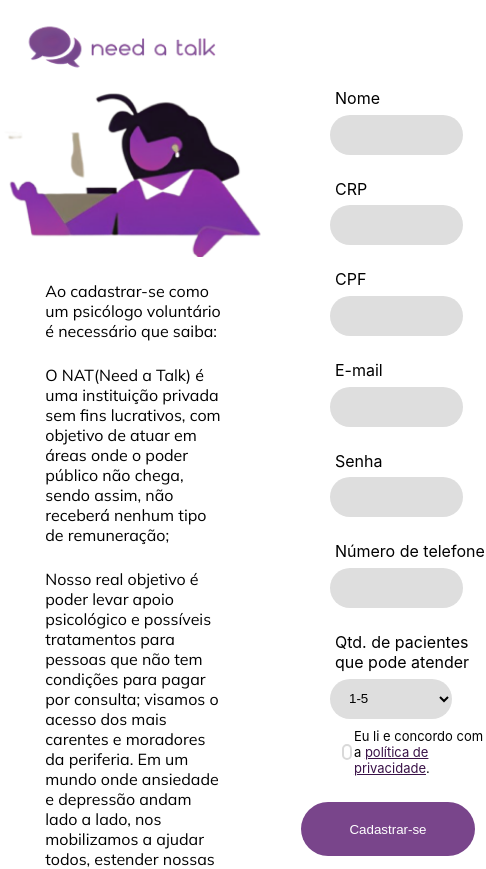
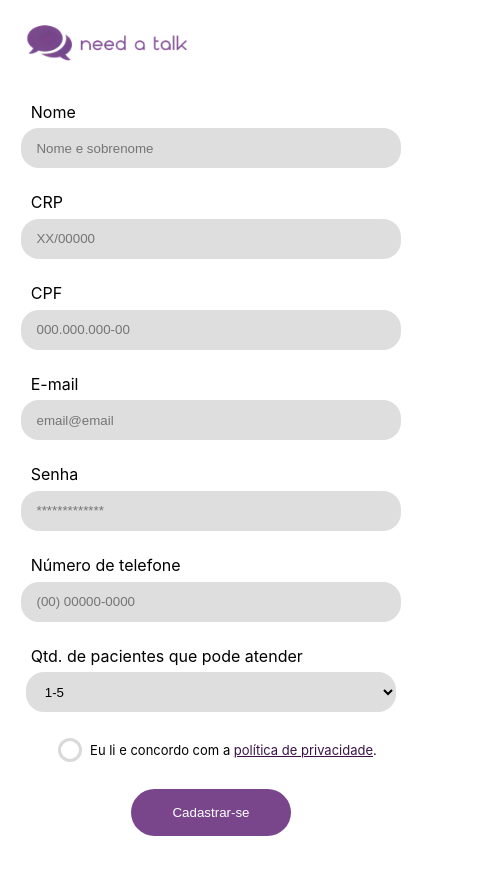
Before and after one commit to vittodip/TCC, a React app in the folder site/: page /cadastro/voluntario in a window 390 px wide. Shown: the top 869 px of the page, 486 px wide, since content can reach past the window. Built offline with nearby package versions, Linux system fonts and the light colour scheme; a web font is replaced by a local one.

Commit message:
html/css cadastro voluntario 100%

```diff
--- /dev/null
+++ b/site/src/components/cadastro/voluntario/index.js
@@ -0,0 +1,11 @@
+import '../../../pages/cadastro/cadastroVoluntario/index.scss'
+
+
+export default function InputsVoluntario(props) {
+    return(
+        <div className="s2-alinhamento-inputs">
+                    <label>{props.info}</label>
+                    <input type="text" placeholder={props.placeholder} />
+        </div>
+    )
+}
--- a/site/src/pages/cadastro/cadastroVoluntario/index.js
+++ b/site/src/pages/cadastro/cadastroVoluntario/index.js
@@ -1,5 +1,6 @@
 import './index.scss'
 import LogoHorizontal from '../../../components/logos'
+import InputsVoluntario from '../../../components/cadastro/voluntario'
 
 export default function CadastroVoluntario() {
     return (
@@ -22,30 +23,16 @@ export default function CadastroVoluntario() {
                 <button>Voltar para a página inicial</button>
             </section>
             <section className="secao2">
-                <div className="s2-alinhamento-inputs">
-                    <label>Nome</label>
-                    <input type="text" />
+                <div className='logonat'>
+                    <LogoHorizontal/>
                 </div>
-                <div className="s2-alinhamento-inputs">
-                    <label>CRP</label>
-                    <input type="text" />
-                </div>
-                <div className="s2-alinhamento-inputs">
-                    <label>CPF</label>
-                    <input type="text" />
-                </div>
-                <div className="s2-alinhamento-inputs">
-                    <label>E-mail</label>
-                    <input type="text" />
-                </div>
-                <div className="s2-alinhamento-inputs">
-                    <label>Senha</label>
-                    <input type="text" />
-                </div>
-                <div className="s2-alinhamento-inputs">
-                    <label>Número de telefone</label>
-                    <input type="text" />
-                </div>
+                <InputsVoluntario info='Nome' placeholder='Nome e sobrenome' />
+                <InputsVoluntario info='CRP' placeholder='XX/00000' />
+                <InputsVoluntario info='CPF' placeholder='000.000.000-00' />
+                <InputsVoluntario info='E-mail' placeholder='email@email' />
+                <InputsVoluntario info='Senha' placeholder='*************' />
+                <InputsVoluntario info='Número de telefone' placeholder='(00) 00000-0000' />
+
                 <div className="s2-alinhamento-inputs">
                     <label>Qtd. de pacientes que pode atender</label>
                     <select>
--- a/site/src/pages/cadastro/cadastroVoluntario/index.scss
+++ b/site/src/pages/cadastro/cadastroVoluntario/index.scss
@@ -1,6 +1,7 @@
 .cadastro-voluntario{
     display: flex;
     flex-direction: row;
+    padding: 1em;
 
     width: 100%;
     min-height: 100vh;
@@ -8,7 +9,7 @@
     .secao1{
         width: 60%;
         min-height: 100vh;
-        padding: 1em 5em 1em 1em;
+        padding: 0em 5em 1em 0em;
 
         display: flex;
         flex-direction: column;
@@ -49,10 +50,14 @@
         display: flex;
         flex-direction: column;
         align-items: center;
-        padding-top: 4em;
+        padding-top: 3em;
         min-height: 100vh;
 
         width: 40%;
+
+        .logonat{
+            display: none;
+        }
 
         .s2-alinhamento-inputs{
             display: flex;
@@ -70,7 +75,7 @@
             input{
                 width: 75%;
                 height: 3em;
-                border-radius: 20px;
+                border-radius: 18px;
                 border: none;
                 outline: 0;
                 padding: 0px 1px 0px 15px;
@@ -80,7 +85,7 @@
             select{
                 width: 78%;
                 height: 3em;
-                border-radius: 20px;
+                border-radius: 18px;
                 border: none;
                 outline: 0;
                 padding: 0px 1px 0px 15px;
@@ -136,4 +141,114 @@
             margin-right: 3em;
         }
     }
+
 }
+
+@media (max-width: 1024px){
+    .cadastro-voluntario{
+        display: flex;
+        flex-direction: column-reverse;
+
+        .secao1{
+            width: 100%;
+            min-height: 100vh;
+            padding-top: 3em;
+            padding-right: 0em;
+            align-items: center;
+
+            .logonat{
+                display: none;
+            }
+        }
+
+        .secao2{
+            width: 100%;
+            min-height: 0vh;
+            align-items: center;
+            padding-top: 0em;
+
+            .logonat{
+                display: unset;
+                align-self: flex-start;
+            }
+
+            .s2-alinhamento-inputs{
+                width: 50%;
+                align-items: center;
+
+                label{
+                    margin-left: 5px;
+                    align-self: flex-start;
+                }
+                input{
+                    width: 98%;
+                }
+                select{
+                    width: 100%;
+                }
+            }
+            .s2-radio{
+                align-self: unset;
+                margin-top: 2em;
+                gap: 0.5em;
+
+                input{
+                    width: 18px;
+                    height: 18px;
+                    border: #D9D9D9 3px solid;
+                }
+            }
+
+            button{
+                width: 13em;
+                height: 4em;
+                border-radius: 30px;
+                border: none;
+
+                color: #ffff;
+                background-color: #79458B;
+
+                margin-top: 2em;
+                margin-right: 0em;
+            }
+        }
+    }
+}
+
+@media (max-width: 700px) {
+    .cadastro-voluntario{
+        .secao2{
+            .s2-alinhamento-inputs{
+                width: 70%;
+            }
+        }
+    }
+}
+
+@media (max-width: 414px) {
+    .cadastro-voluntario{
+
+        .secao2{
+            .s2-alinhamento-inputs{
+                width: 95%;
+                align-items: center;
+            }
+
+            .logonat{
+                img{
+                    width: 12em;
+                }
+            }
+
+            button{
+                width: 12em;
+                height: 3.5em;
+            }
+        }
+        .secao1{
+            img{
+                width: 13em;
+            }
+        }
+    }
+}
```
